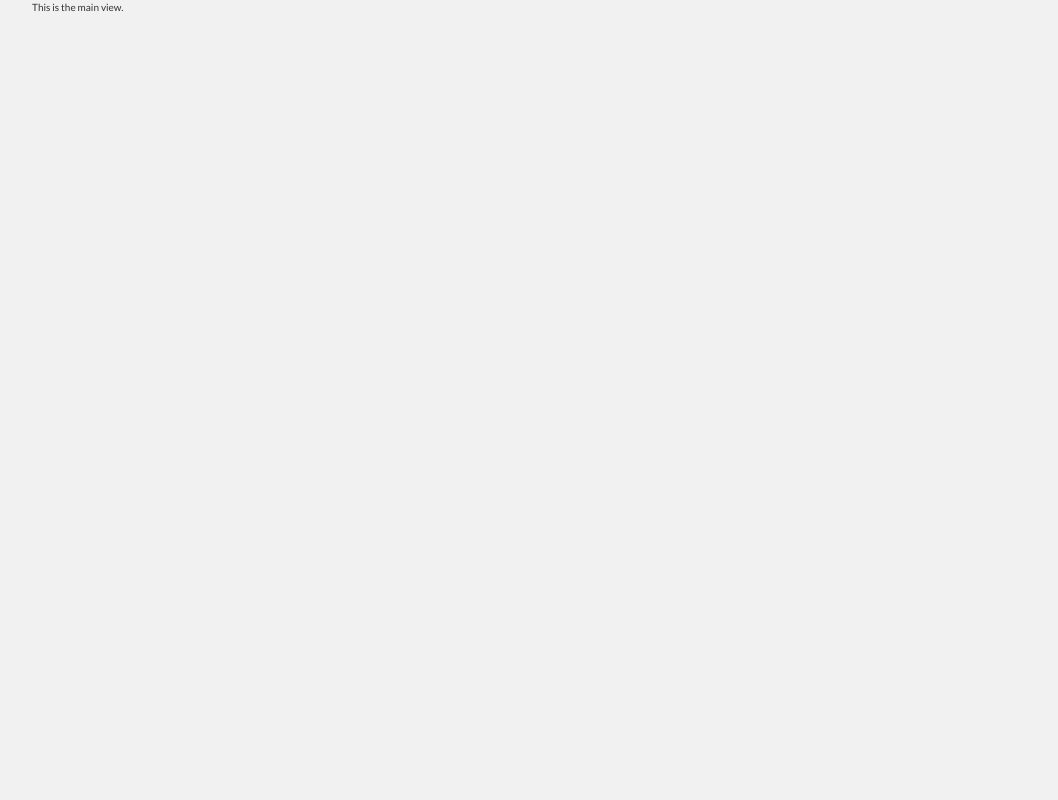
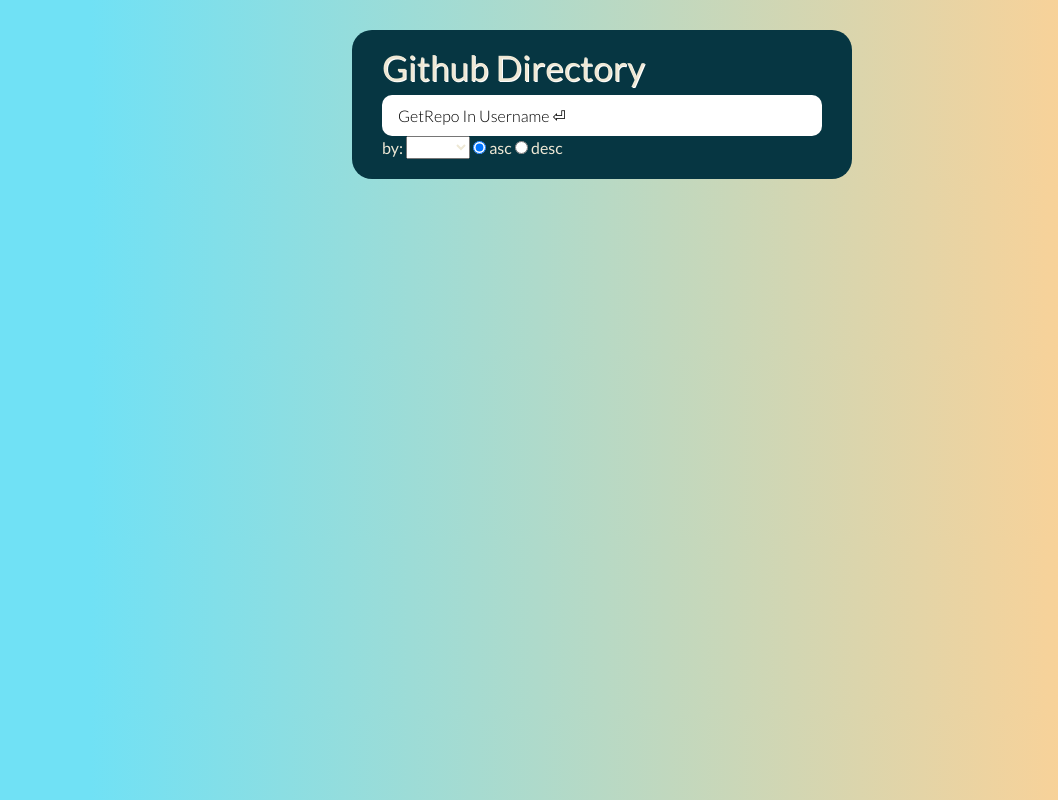
Before and after one commit to Rakeshcv/find-repos, a website: page app/index.html in a window 1280 px wide. Shown: the whole page, without its empty margins (38-1096 px from the left). Drawn offline with nearby package versions, Linux system fonts and the light colour scheme; some packages are replaced by stand-ins of ours; files that its build step writes are made by us from their sources.

Commit message:
changed background color and added search form

```diff
--- a/app/index.html
+++ b/app/index.html
@@ -14,6 +14,7 @@
     <!-- endbuild -->
     <!-- build:css(.tmp) styles/main.css -->
     <link rel="stylesheet" href="../bower_components/bootstrap/dist/css/bootstrap.min.css"/>
+    <link rel="stylesheet" href="styles/reset.css"/>
     <link rel="stylesheet" href="styles/main.css">
     <!-- endbuild -->
   </head>
--- a/app/styles/main.css
+++ b/app/styles/main.css
@@ -1,5 +1,133 @@
-body{
+body {
   font-family: 'Lato', sans-serif;
+  background: -webkit-linear-gradient(90deg, #70e1f5 10%, #ffd194 90%); /* Chrome 10+, Saf5.1+ */
+  background:    -moz-linear-gradient(90deg, #70e1f5 10%, #ffd194 90%); /* FF3.6+ */
+  background:     -ms-linear-gradient(90deg, #70e1f5 10%, #ffd194 90%); /* IE10 */
+  background:      -o-linear-gradient(90deg, #70e1f5 10%, #ffd194 90%); /* Opera 11.10+ */
+  background:         linear-gradient(90deg, #70e1f5 10%, #ffd194 90%); /* W3C */
+
+
+}
+
+.scontainer{
+  background: #063642;
+  color: #EEE8D5;
+  width: 90%;
+  min-width: 320px;
+  max-width: 500px;
+  margin: 0 auto;
+  margin-top: 30px;
+  border-radius: 20px;
+  padding: 20px 30px;
+  z-index: 20;
+}
+
+
+.clearfix:before,
+.clearfix:after {
+  content: " "; /* 1 */
+  display: table; /* 2 */
+}
+
+.clearfixf:after {
+  clear: both;
+}
+
+ol, ul {
+  list-style: none;
+}
+
+h1, h2, h3, h4, h5, h6 {
+  font-weight: normal;
+  color: #475b62;
+  text-shadow: 1px 1px rgb(255,255,255, 1);
+}
+
+a {
+  color: #145266;
+}
+
+
+.scontainer h1{
+  color: #EEE8D5;
+
+}
+
+.scontainer label {
+  display: none;
+}
+
+.scontainer input {
+  width: 100%;
+  padding: 10px 0 10px 15px;
   font-size: 1rem;
-  background-color: #f1f1f1;
+  border: 1px solid rgba(255,255,255,0.2);
+  border-radius: 10px;
+  outline: 0;
 }
+
+.scontainer label.formgroup {
+  display: inline;
+  width: auto;
+}
+
+.scontainer .formgroup input {
+  border: 1px solid rgba(0,0,0,0.3);
+  display: inline;
+  width: auto;
+}
+
+
+h1{
+  color: #145266;
+  font-size: 2.2rem;
+  line-height: 100%;
+  margin-bottom: 10px;
+}
+
+h2{
+  font-size: 1.5rem;
+  line-height: 90%;
+  color: #c61c6f;
+}
+
+h3{
+  margin-top: 0;
+  color: #bd3613;
+  line-height: 110%;
+  margin-bottom: 5px;
+}
+
+p {
+  line-height: 1.3rem;
+  color: #475B62;
+  margin-bottom: 10px;
+}
+
+a.small {
+  line-height: 100%;
+  font-size: .9rem;
+}
+
+
+input::-webkit-input-placeholder {
+  font-weight: lighter !important;
+  color: #000000;
+}
+input::-moz-placeholder {
+  color: #000000;
+  font-weight: lighter !important;
+}
+input:-moz-placeholder {   /* Older versions of Firefox */
+  color: #000000;
+  font-weight: lighter !important;
+}
+input:-ms-input-placeholder {
+  color: #000000;
+  font-weight: lighter !important;
+}
+
+input{
+  color: #000000;
+  text-transform: capitalize;
+}
--- a/app/views/main.html
+++ b/app/views/main.html
@@ -1 +1,26 @@
-<p>This is the main view.</p>
+<section>
+  <div class="scontainer">
+    <h1>Github Directory</h1>
+    <label>search: </label>
+
+    <form ng-submit="getData()">
+      <input ng-model="query" placeholder="getRepo in username &#x23ce;" autofocus ng-change="checkInput()"
+             ng-required="true">
+    </form>
+
+    <label class="formgroup">by:
+      <select ng-model="repoOrder">
+        <option value="name">Name</option>
+      </select>
+    </label>
+
+    <label class="formgroup">
+      <input type="radio" ng-model="direction" name="direction">
+      asc
+    </label>
+    <label class="formgroup">
+      <input type="radio" ng-model="direction" name="direction" value="reverse">
+      desc
+    </label>
+  </div>
+</section>
```
